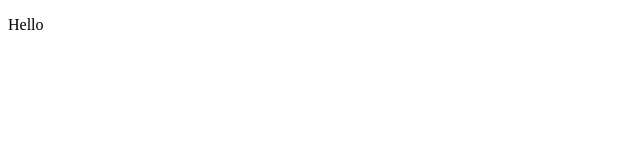
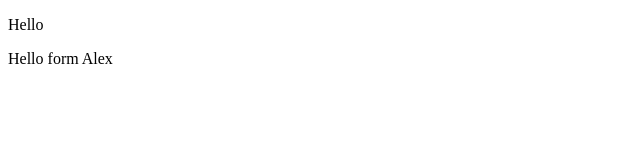
Before and after one commit to hillel-kh/first-project, a plain HTML site: page index.html in a window 1280 px wide. Shown: the full height of the page, 0-640 px from the left. Drawn offline with Linux system fonts and the light colour scheme.

Commit message:
Added my span

```diff
--- a/index.html
+++ b/index.html
@@ -1,3 +1,5 @@
 <!DOCTYPE html>
 
 <p>Hello</p>
+
+<span>Hello form Alex</span>
```
